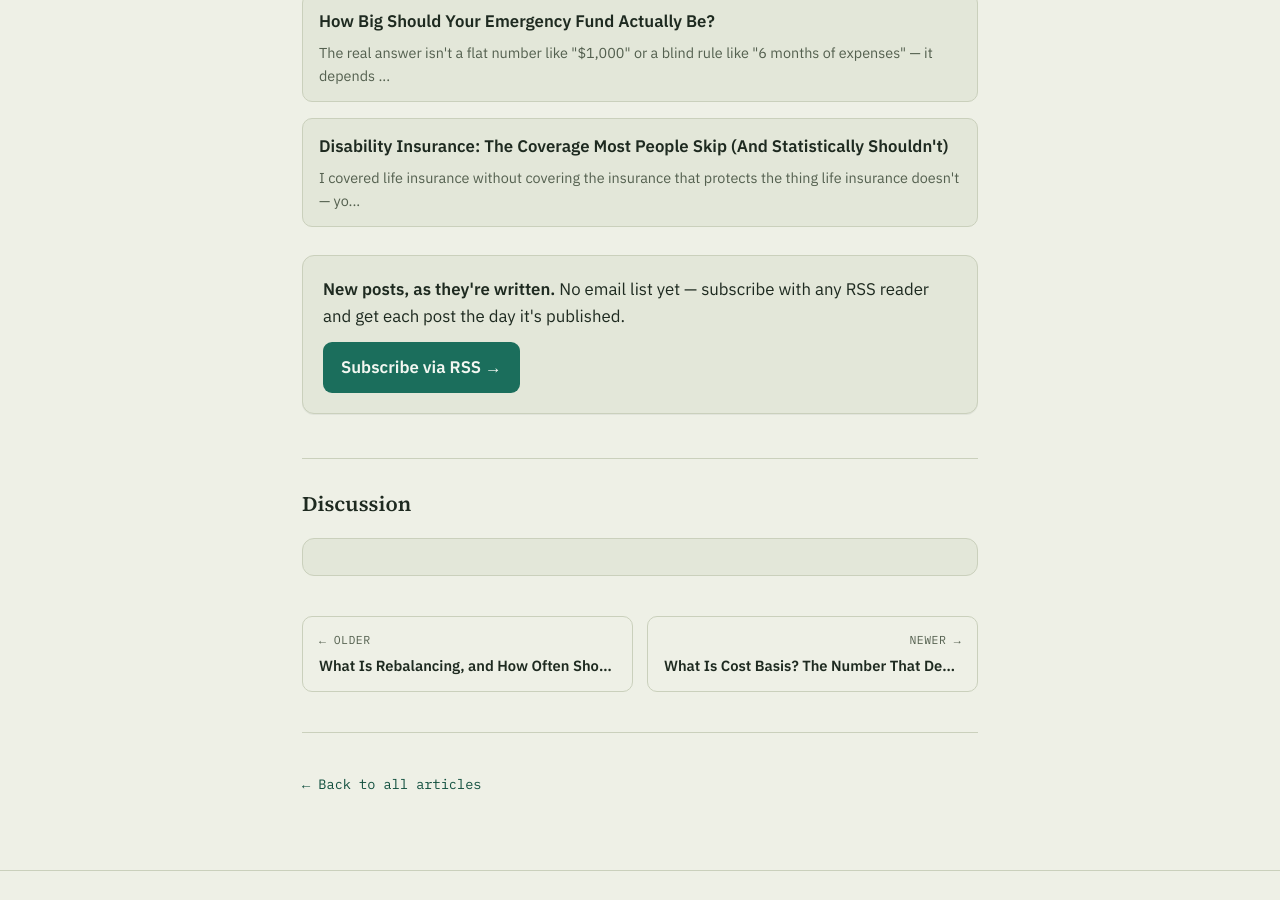
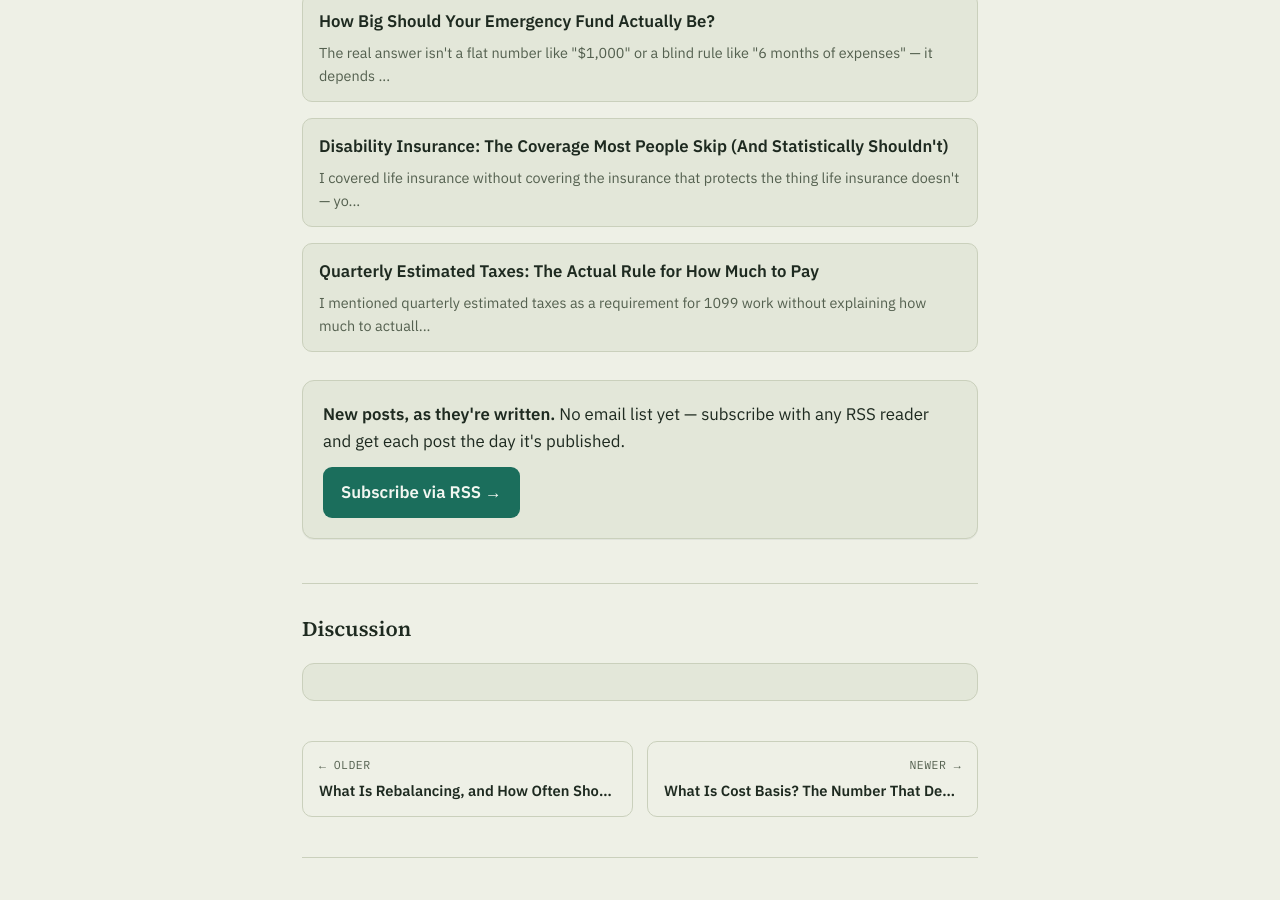
Before and after one commit to KevinKearns1/compound-notes, a Jekyll site: the page built from _posts/2026-10-13-w2-vs-1099.md, in a window 1280 px wide and 900 px high, scrolled down 3971 px. Built offline with Jekyll 4.4.1, drawn with Linux system fonts in a browser that asks for light colours; comment, search, counter and statistics services are not loaded; part of the change alters nothing that is shown.

Commit message:
Add post: quarterly estimated taxes -- the actual safe harbor rule
Daily audit found the site fully clean (zero broken links, zero
missing front-matter fields, zero voice slips across all 51 posts),
so no commit came from that pass -- wrote today's post instead.
Direct follow-up to w2-vs-1099, which mentioned quarterly estimated
taxes as a requirement without explaining the actual payment rule.
Verified the safe-harbor percentages via web search (consistent
across multiple independent tax-help sources) before publishing
rather than relying on a remembered figure: pay the smaller of 90%
of this year's tax or 100% of last year's (110% above a higher-AGI
threshold) to avoid the underpayment penalty regardless of how the
year actually turns out. Worked example: owed $8,000 last year, will
owe $15,000 this year -- paying in just $8,000 across the four due
dates fully satisfies the safe harbor, no penalty on the $7,000 owed
at filing. Also explicitly distinguishes this from the 25-30%
set-aside rule in the w2-vs-1099 post (a cash-flow rule, not a
penalty rule -- they solve different problems), and notes the real
due dates aren't evenly spaced quarters.

Links back to w2-vs-1099, high-yield-savings-accounts, and
disability-insurance-explained; all three updated with this post in
their own `related:` front matter for bidirectional discovery. New
cover art (safe-harbor-taxes.svg/.png): a small boat sailing toward a
lighthouse marked with a percent sign.

Verified: clean Jekyll build, zero broken links across all 56
rendered pages.

Co-Authored-By: Claude Sonnet 5 <noreply@anthropic.com>
Claude-Session: https://claude.ai/code/session_01BBVAQBJGK5wp4bPG2d6npL

```diff
--- a/_posts/2026-10-04-high-yield-savings-accounts.md
+++ b/_posts/2026-10-04-high-yield-savings-accounts.md
@@ -11,7 +11,7 @@ reading_time: 6
 cover: /assets/images/covers/high-yield-savings.svg
 image: /assets/images/covers/high-yield-savings.png
 cover_alt: "Two identical jars of coins growing at very different rates over the same timeline, illustrating the gap between a big bank's savings rate and a high-yield savings account"
-related: [saving-vs-investing, what-is-inflation, emergency-fund-how-much]
+related: [saving-vs-investing, what-is-inflation, emergency-fund-how-much, quarterly-estimated-taxes-safe-harbor]
 ---
 
 I've complained about low-interest savings accounts in both the [saving vs. investing]({{ '/saving-vs-investing/' | relative_url }}) post and the [inflation]({{ '/what-is-inflation/' | relative_url }}) post without ever actually telling you what to do about it. There's a specific, concrete fix, and it costs nothing and takes about ten minutes.
--- a/_posts/2026-10-13-w2-vs-1099.md
+++ b/_posts/2026-10-13-w2-vs-1099.md
@@ -11,7 +11,7 @@ reading_time: 7
 cover: /assets/images/covers/w2-vs-1099.svg
 image: /assets/images/covers/w2-vs-1099.png
 cover_alt: "Two paychecks side by side, one with a visible slice already removed before it reaches the hand and one arriving whole, illustrating the difference between withheld W-2 pay and unwithheld 1099 pay"
-related: [first-paycheck-what-to-do, 401k-employer-match, high-yield-savings-accounts, emergency-fund-how-much, disability-insurance-explained]
+related: [first-paycheck-what-to-do, 401k-employer-match, high-yield-savings-accounts, emergency-fund-how-much, disability-insurance-explained, quarterly-estimated-taxes-safe-harbor]
 ---
 
 I wrote about [what to do with your first paycheck]({{ '/first-paycheck-what-to-do/' | relative_url }}) assuming a standard W-2 job, which quietly left out a growing share of how people actually earn money — gig work, freelancing, contract jobs. If you've gotten a 1099 instead of a W-2, the tax mechanics change more than people expect, and the surprise usually shows up at tax time, which is exactly the wrong time to learn about it.
--- a/_posts/2026-11-07-disability-insurance-explained.md
+++ b/_posts/2026-11-07-disability-insurance-explained.md
@@ -12,7 +12,7 @@ reading_time: 7
 cover: /assets/images/covers/disability-insurance.svg
 image: /assets/images/covers/disability-insurance.png
 cover_alt: "A steady stream of coins flowing from a person toward a jar, interrupted by a gap where a small shield catches the coins and keeps them flowing, illustrating disability insurance replacing income during a gap in the ability to work"
-related: [term-vs-whole-life-insurance, emergency-fund-how-much, w2-vs-1099]
+related: [term-vs-whole-life-insurance, emergency-fund-how-much, w2-vs-1099, quarterly-estimated-taxes-safe-harbor]
 ---
 
 I [wrote about life insurance]({{ '/term-vs-whole-life-insurance/' | relative_url }}) without covering a related but very different kind of coverage: insurance that protects your income if you're still alive but unable to work. It gets skipped far more often than life insurance does, and the reasons people skip it are mostly based on assumptions that don't hold up.
--- /dev/null
+++ b/_posts/2026-11-08-quarterly-estimated-taxes-safe-harbor.md
@@ -0,0 +1,58 @@
+---
+layout: post
+title: "Quarterly Estimated Taxes: The Actual Rule for How Much to Pay"
+date: 2026-11-08
+description: >-
+  I mentioned quarterly estimated taxes as a requirement for 1099
+  work without explaining how much to actually pay or when. There's
+  a specific, checkable rule — the safe harbor — that removes the guesswork.
+tags: [fundamentals, taxes]
+reading_time: 7
+cover: /assets/images/covers/safe-harbor-taxes.svg
+image: /assets/images/covers/safe-harbor-taxes.png
+cover_alt: "A small boat sailing toward a lighthouse marked with a percentage sign, representing a safe harbor that protects against a penalty even in rough financial weather"
+related: [w2-vs-1099, high-yield-savings-accounts, disability-insurance-explained]
+---
+
+I mentioned [quarterly estimated taxes]({{ '/w2-vs-1099/' | relative_url }}) as a real requirement for most 1099 earners without explaining the part that actually matters: how much to pay, and what happens if the estimate is wrong. There's a specific IRS rule that answers both questions precisely, and it's a lot more forgiving than most people assume.
+
+## The one-sentence version
+
+The "safe harbor" rule says you avoid an underpayment penalty as long as you pay, across the year, the smaller of 90% of what you'll owe this year or 100% of what you owed last year (110% if your prior-year income was higher) — which means someone whose income jumps unexpectedly can legally pay based on last year's smaller number and owe the rest, penalty-free, at filing time.
+
+<!--more-->
+
+## The due dates aren't actually quarters
+
+Before the math: the four estimated tax payment deadlines land in **April, June, September, and the following January** — roughly 3, 2, 3, and 4 months apart, not evenly spaced quarters the way the name implies. Missing this detail is its own small trap; the September-to-January gap is the longest of the four, and it's easy to lose track of a payment that isn't due for four months.
+
+## The actual rule: safe harbor
+
+This is the part that removes most of the guesswork. The IRS doesn't actually require you to predict your exact tax bill for a year that hasn't finished yet — it requires you to pay the **smaller** of two numbers, spread across the four due dates:
+
+- **90% of what you'll actually owe this year**, or
+- **100% of what you owed last year** (**110%** if last year's adjusted gross income was above a higher-income threshold — commonly cited around $150,000; check the current figure, since it's the kind of number that gets adjusted).
+
+Hit either number, and there's no underpayment penalty — even if your actual final tax bill ends up meaningfully higher.
+
+## Why this matters more than it sounds
+
+Here's the case this actually protects: say you owed **$8,000** in tax last year, and this year your 1099 income grows enough that you'll owe **$15,000**. Paying in **$8,000** across the four due dates (100% of last year's number) satisfies the safe harbor completely — you'll owe the remaining **$7,000** when you file, but **with no penalty for underpayment**, because the safe harbor was met the entire year. The IRS isn't asking you to correctly forecast a growing business's income in real time; it's asking you to at least match what you already know you owed.
+
+This also works in reverse: someone expecting a leaner year than last year can use the smaller "90% of this year" test instead, as long as they can estimate it reasonably — the rule picks whichever of the two numbers is lower, and you're allowed to use either one that applies.
+
+## This is a different rule from the 25-30% set-aside
+
+Worth being precise about the difference, since [the earlier 1099 post]({{ '/w2-vs-1099/' | relative_url }}) mentioned a 25-30% set-aside as a starting rule of thumb: that's a **cash-flow rule**, about making sure the money physically exists in a [high-yield savings account]({{ '/high-yield-savings-accounts/' | relative_url }}) when it's time to pay. Safe harbor is a **penalty rule**, about the specific minimum the IRS requires on time to avoid a charge for paying late. They solve different problems and both matter: set aside enough to actually have the cash, and pay at least the safe harbor minimum by each due date to avoid the penalty regardless of how the year turns out.
+
+## How to actually make the payment
+
+Estimated payments can be made directly through the IRS's own online payment systems (IRS Direct Pay or EFTPS) without mailing anything, and **Form 1040-ES** includes the worksheet used to calculate the "100% of last year" or "90% of this year" figures from your actual prior return. Pulling last year's total tax figure from that prior return is the single easiest and most reliable number in this entire post — unlike estimating this year's income, it's not a projection, it's a lookup.
+
+## The threshold that makes small amounts a non-issue
+
+If the total amount owed after withholding and payments comes out under a low dollar threshold (**$1,000** currently) at filing time, no underpayment penalty applies regardless of the safe harbor math — a detail worth knowing so a small, honest shortfall in a low-income or part-time 1099 year isn't treated as a bigger problem than it is.
+
+## The takeaway
+
+"Pay quarterly taxes" sounds like it requires correctly predicting an unpredictable year — it doesn't. The safe harbor rule lets you pay based on a number you already know for certain (last year's tax bill) and settle the rest, penalty-free, when you actually file. For most people with reasonably stable or growing income, that's the simplest, most reliable target to hit: not a forecast, just a lookup from last year's return, split four ways across dates that aren't quite quarters.
```
Also changed, not shown: assets/images/covers/safe-harbor-taxes.png (added), assets/images/covers/safe-harbor-taxes.svg (added).
